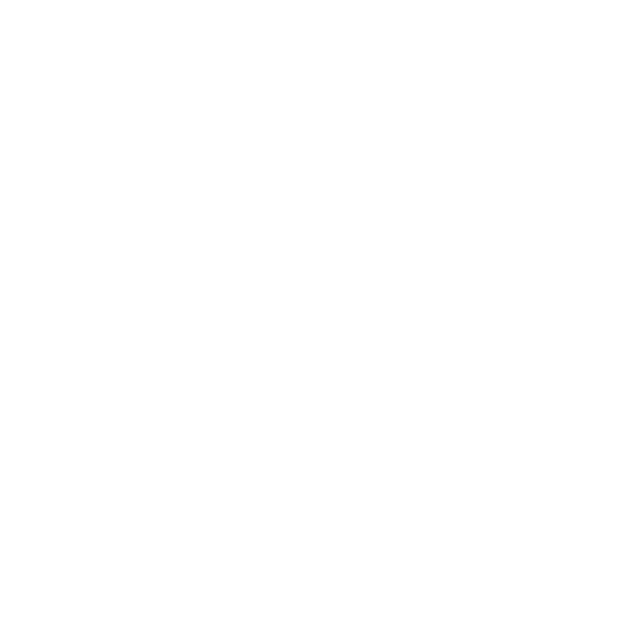
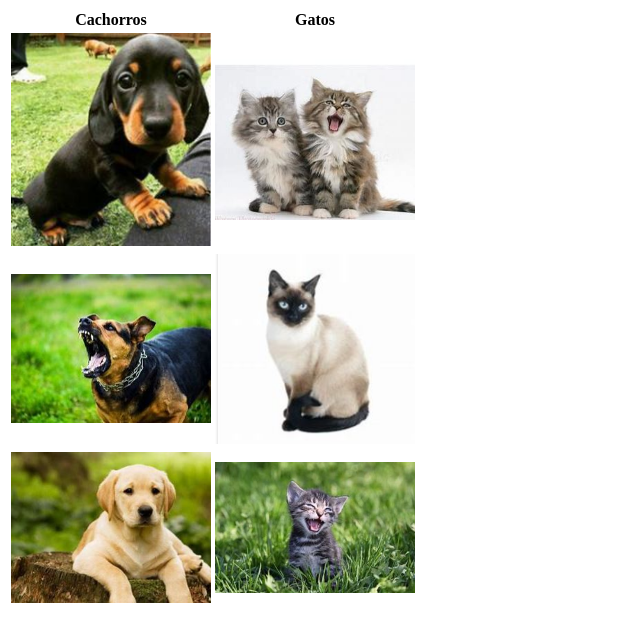
Before and after one commit to ovictorjo3/atividades_fundamentos_de_software, a plain HTML site: page exercicio3.html in a window 1280 px wide. Shown: the whole page, without its empty margins (0-640 px from the left). Drawn offline with Linux system fonts and the light colour scheme.

Commit message:
resoluçao exercício 3

```diff
--- a/exercicio3.html
+++ b/exercicio3.html
@@ -1,10 +1,57 @@
 <!DOCTYPE html>
-<html>
+<html lang="pt-br">
     <head>
-
+        <meta charset="utf-8"/>
+        <title>Gatos e Cachorros</title>
     </head>
 
     <body>
+        <table>
+            <tr>
+                <th>Cachorros</th>
+                <th>Gatos</th>
+            </tr>
 
+            <tr>
+                <td>
+                    <a href="https://docs.google.com/forms/d/e/1FAIpQLScPOtoA-FA0bPmBYavWf5kuDRQA4WBMYGPnVPyqsrsayWxj2g/viewform" target="_blank">
+                        <img width="200" src="imagens/cachorro1.JPG"/>
+                    </a>
+                </td>
+                <td>
+                    <a href="https://docs.google.com/forms/d/e/1FAIpQLScPOtoA-FA0bPmBYavWf5kuDRQA4WBMYGPnVPyqsrsayWxj2g/viewform">
+                        <img width="200" src="imagens/gato1.JPG"/>
+                    </a>
+                </td>
+            </tr>
+
+            <tr>
+                <td>
+                    <a href="https://docs.google.com/forms/d/e/1FAIpQLScPOtoA-FA0bPmBYavWf5kuDRQA4WBMYGPnVPyqsrsayWxj2g/viewform">
+                        <img width="200" src="imagens/cachorro2.JPG"/>
+                    </a>
+                </td>
+
+                <td>
+                    <a href="https://docs.google.com/forms/d/e/1FAIpQLScPOtoA-FA0bPmBYavWf5kuDRQA4WBMYGPnVPyqsrsayWxj2g/viewform">
+                        <img width="200" src="imagens/gato2.JPG"/>
+                    </a>
+                </td>
+            </tr>
+
+            <tr>
+                <td>
+                    <a href="https://docs.google.com/forms/d/e/1FAIpQLScPOtoA-FA0bPmBYavWf5kuDRQA4WBMYGPnVPyqsrsayWxj2g/viewform">
+                        <img width="200" src="imagens/cachorro3.JPG"/>
+                    </a>
+                </td>
+
+                <td>
+                    <a href="https://docs.google.com/forms/d/e/1FAIpQLScPOtoA-FA0bPmBYavWf5kuDRQA4WBMYGPnVPyqsrsayWxj2g/viewform">
+                        <img width="200" src="imagens/gato3.JPG"/>
+                    </a>
+                </td>
+            </tr>
+        </table>
     </body>
 </html>
```
